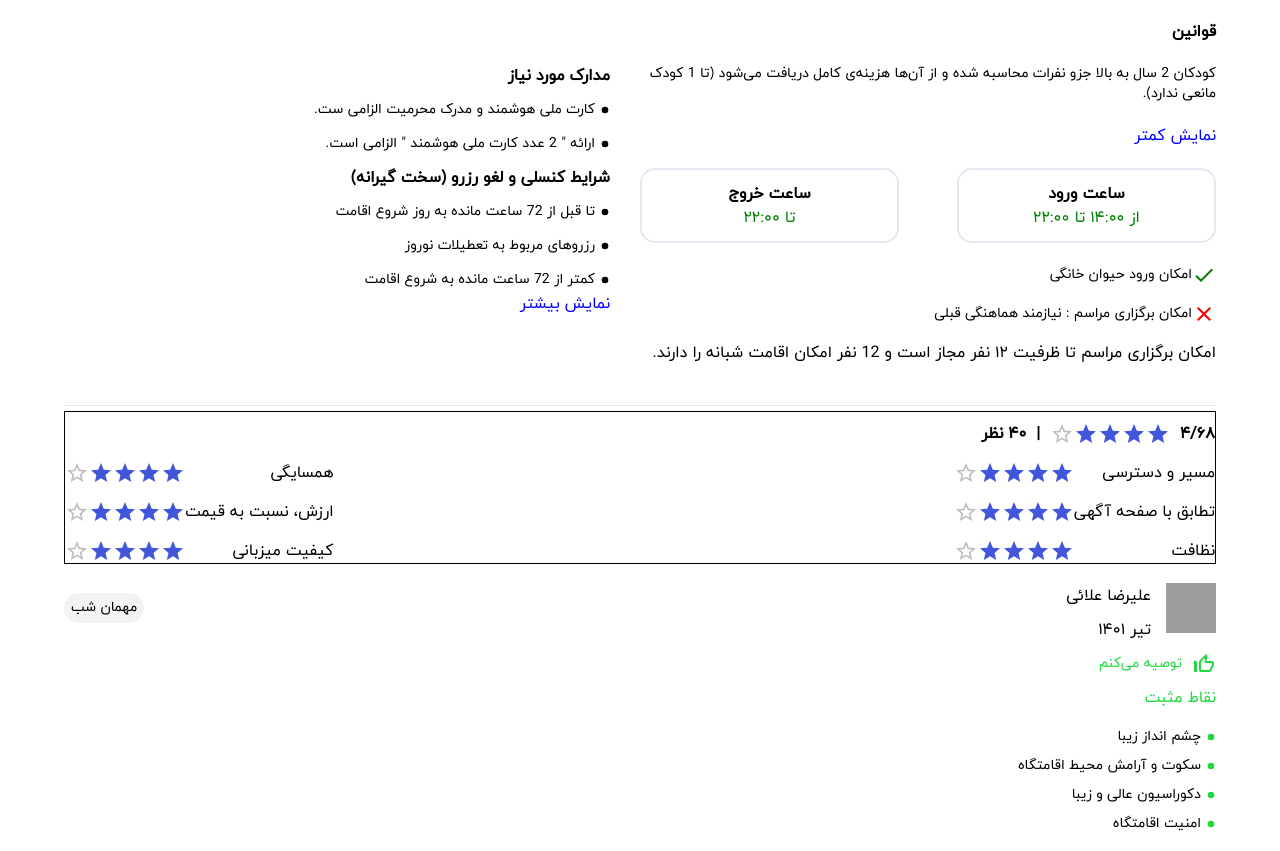
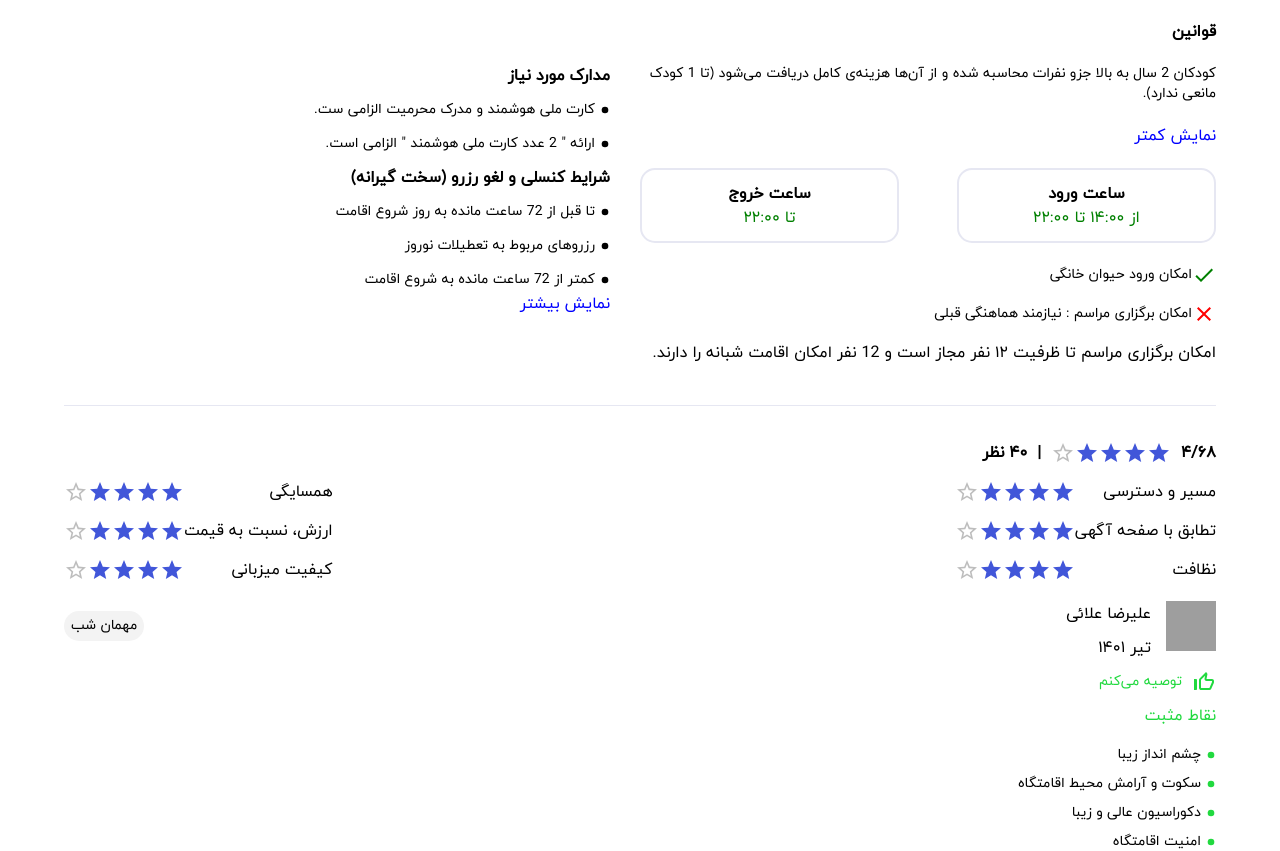
Before and after one commit to Masoudbkhti/Shab, a Next.js app: page /houses/1 in a window 1280 px wide. Shown: the top 851 px of the page. Built offline with nearby package versions, Linux system fonts and the light colour scheme; grey boxes are pictures that could not be loaded.

Commit message:
The padding top added

```diff
--- a/app/components/houses/CommentRate.js
+++ b/app/components/houses/CommentRate.js
@@ -4,7 +4,7 @@ import { Box, Container, Rating, Typography, Grid } from "@mui/material";
 export default function CommentRate() {
   return (
     <Container>
-      <Box sx={{ border: 1, marginTop: "5px", marginBottom:"10px" }}>
+      <Box sx={{  marginTop: "5px", marginBottom:"10px", paddingTop:"20px" }}>
         <Box
           sx={{
             display: "flex",
```
